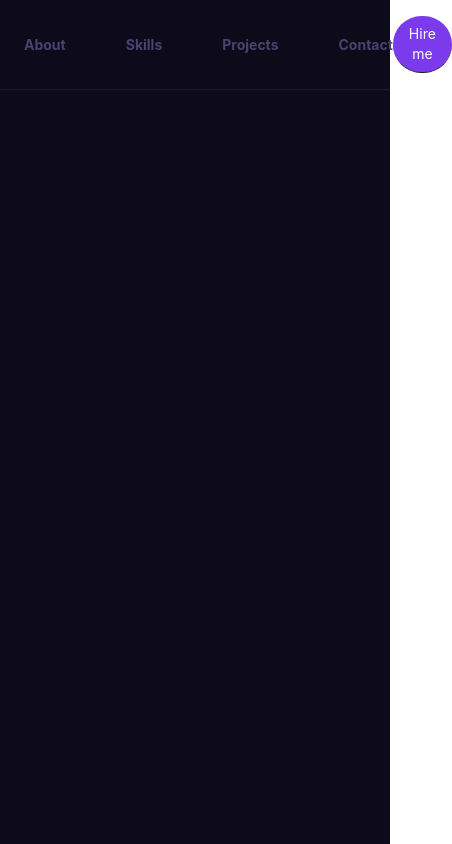
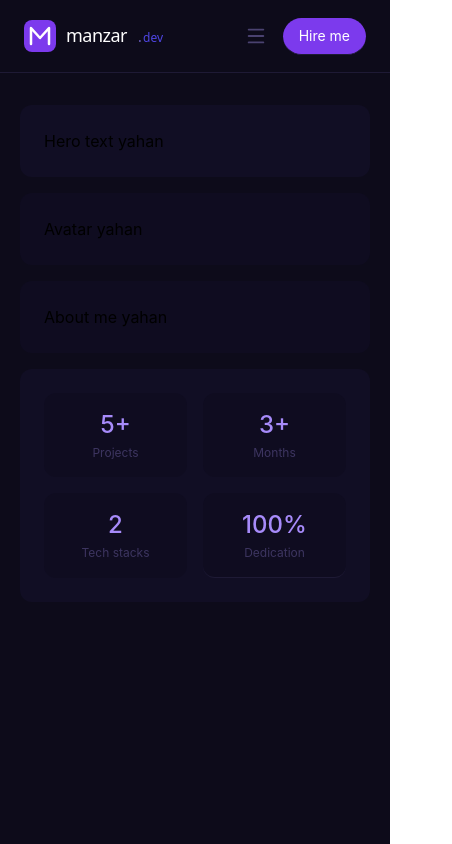
Before and after one commit to ManzarAbbass/My_Portfolio, a React (Vite) app in the folder My_Portfolio/: page / in a window 390 px wide. Shown: the whole page, 452 px wide, since content can reach past the window. Built offline with nearby package versions, Linux system fonts and the light colour scheme.

Commit message:
make responsive hero and about me Section next is put data in it

```diff
--- a/My_Portfolio/src/App.jsx
+++ b/My_Portfolio/src/App.jsx
@@ -1,3 +1,4 @@
+import Hero from './Components/Hero'
 import Navbar from './Components/Navbar'
 const App = () => {
   return (
@@ -5,6 +6,9 @@ const App = () => {
     <div className='px-6 border-b border-brand-border'>
       <Navbar/>
     </div>
+    <div className='Hero px-5 py-8 '>
+    <Hero/>
+    </div>
     </main>
   )
 }
--- /dev/null
+++ b/My_Portfolio/src/Components/Hero.jsx
@@ -0,0 +1,51 @@
+const Hero = () => {
+  return (
+    <div className="grid grid-cols-1 md:grid-cols-12 gap-4">
+
+      {/* Row 1 — Hero Text */}
+      <div className="md:col-span-7 bg-brand-cell rounded-xl p-6">
+        Hero text yahan
+      </div>
+
+      {/* Row 1 — Avatar */}
+      <div className="md:col-span-5 bg-brand-dark rounded-xl p-6">
+        Avatar yahan
+      </div>
+
+      {/* Row 2 — About Me */}
+      <div className="md:col-span-4 bg-brand-dark rounded-xl p-6">
+        About me yahan
+      </div>
+
+      {/* Row 2 — Stats Counter */}
+      <div className="md:col-span-8 bg-brand-cell rounded-xl p-6">
+        <div className="grid grid-cols-2 md:grid-cols-4 gap-4">
+
+          <div className="bg-brand-dark rounded-xl p-4 text-center">
+            <p className="text-brand-light text-2xl font-medium">5+</p>
+            <p className="text-brand-faint text-xs mt-1">Projects</p>
+          </div>
+
+          <div className="bg-brand-dark rounded-xl p-4 text-center">
+            <p className="text-brand-light text-2xl font-medium">3+</p>
+            <p className="text-brand-faint text-xs mt-1">Months</p>
+          </div>
+
+          <div className="bg-brand-dark rounded-xl p-4 text-center">
+            <p className="text-brand-light text-2xl font-medium">2</p>
+            <p className="text-brand-faint text-xs mt-1">Tech stacks</p>
+          </div>
+
+          <div className="bg-brand-dark rounded-xl p-4 text-center border-b border-brand-border">
+            <p className="text-brand-light text-2xl font-medium">100%</p>
+            <p className="text-brand-faint text-xs mt-1">Dedication</p>
+          </div>
+
+        </div>
+      </div>
+
+    </div>
+  )
+}
+
+export default Hero
--- a/My_Portfolio/src/Components/Navbar.jsx
+++ b/My_Portfolio/src/Components/Navbar.jsx
@@ -1,17 +1,19 @@
 import logo from "../assets/logo.svg"
+import {MenuIcon} from "lucide-react"
 const Navbar = () => {
   return (
     <div className="flex justify-between items-center py-4">
       <div >
-        <img src={logo} size={36} alt="Logo" className="h-10"/>
+        <img src={logo}  alt="Logo" className="h-10"/>
       </div>
-      <div className='flex gap-15'>
+      <div className=' hidden md:flex gap-15'>
         <span className="text-brand-muted hover:text-white cursor-pointer transition-colors text-sm font-bold">About</span>
         <span className="text-brand-muted hover:text-white cursor-pointer transition-colors text-sm font-bold">Skills</span>
         <span className="text-brand-muted hover:text-white cursor-pointer transition-colors text-sm font-bold">Projects</span>
         <span className="text-brand-muted hover:text-white cursor-pointer transition-colors text-sm font-bold">Contact</span>
       </div>
-      <div className="text-white">
+      <div className="text-white flex items-center gap-4">
+      <div className="md:hidden text-brand-muted"><MenuIcon size={22}/></div>
       <button className="border-b border-brand-border bg-brand-accent text-sm px-4 py-2 rounded-full hover:opacity-90 transition-opacity">Hire me</button>
       </div>
     </div>
```
